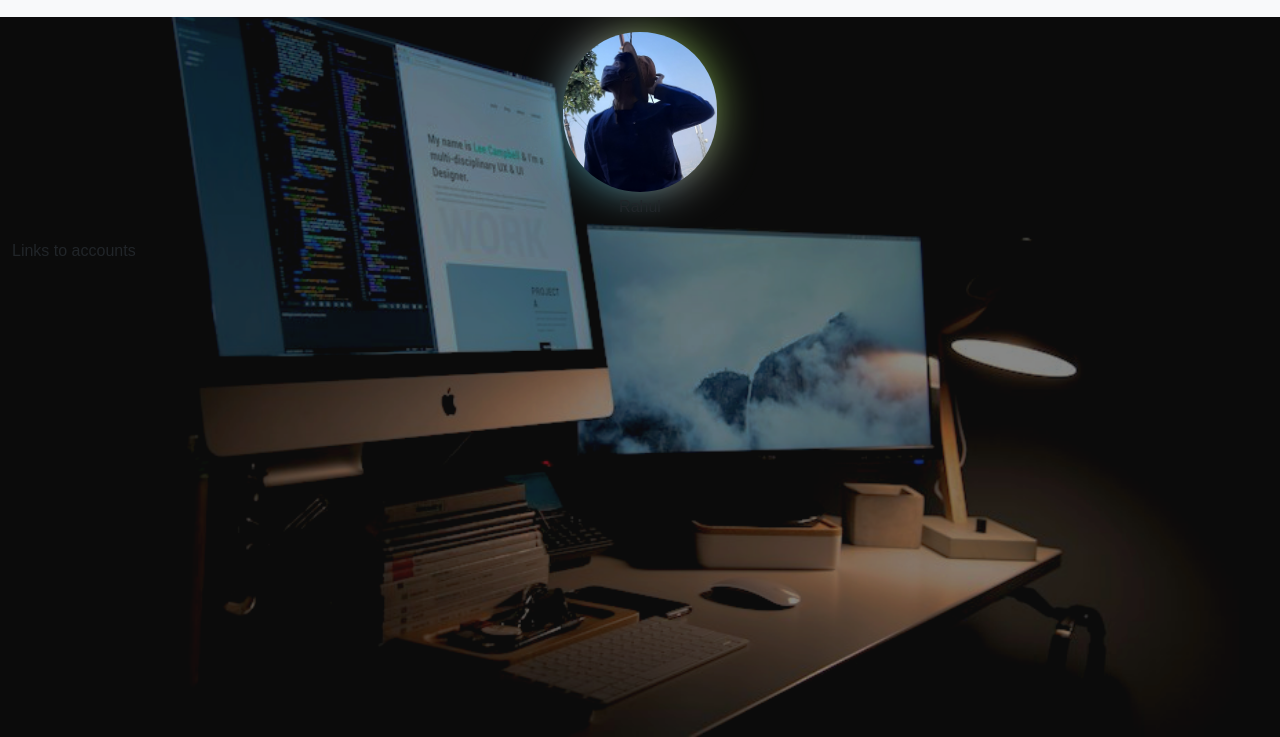
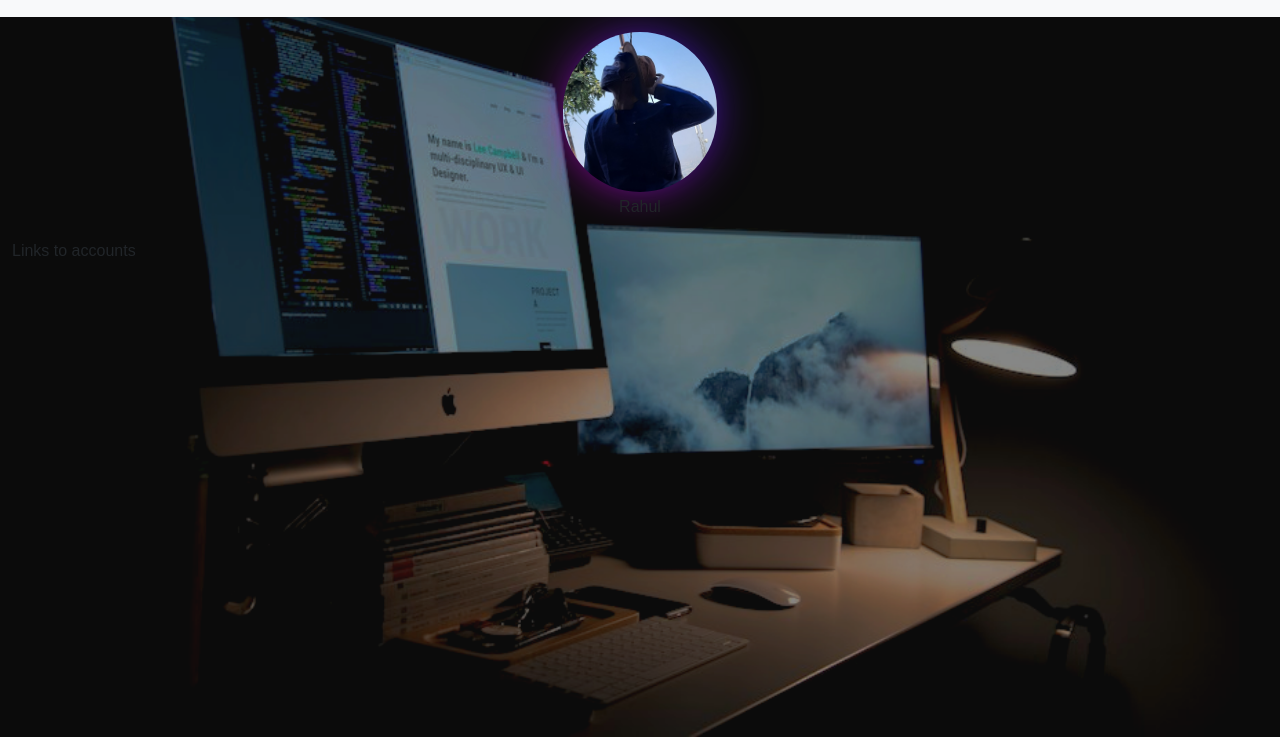
Before and after one commit to visrm/portfolio, a plain HTML site: page index.html in a window 1280 px wide. Shown: the part 63-800 px from the top of the page. Drawn offline with nearby package versions, Linux system fonts and the light colour scheme; a small style sheet from the web is missing.

Commit message:
🎨 style.css
change in avatar gradient

```diff
--- a/style.css
+++ b/style.css
@@ -49,7 +49,6 @@ nav {
   display: flex;
   justify-content: center;
   align-items: center;
-  background: #f2f2f2;
 }
 
 .avatar::before {
@@ -61,7 +60,6 @@ nav {
   bottom: -2px;
   border-radius: 5em;
   filter: blur(5px);
-  background: #f2f2f2;
   z-index: -1;
 }
 
@@ -74,12 +72,11 @@ nav {
   bottom: -2px;
   border-radius: 5em;
   filter: blur(25px);
-  background: #f2f2f2;
   z-index: -2;
 }
 
 .avatar::after,.avatar::before {
-  background: linear-gradient(235deg, #88ff00, #f2f2f2, #00d0ff);
+  background: linear-gradient(235deg, #2c23ff, #ff00e9);
 }
 
 .avatar > img {
```
